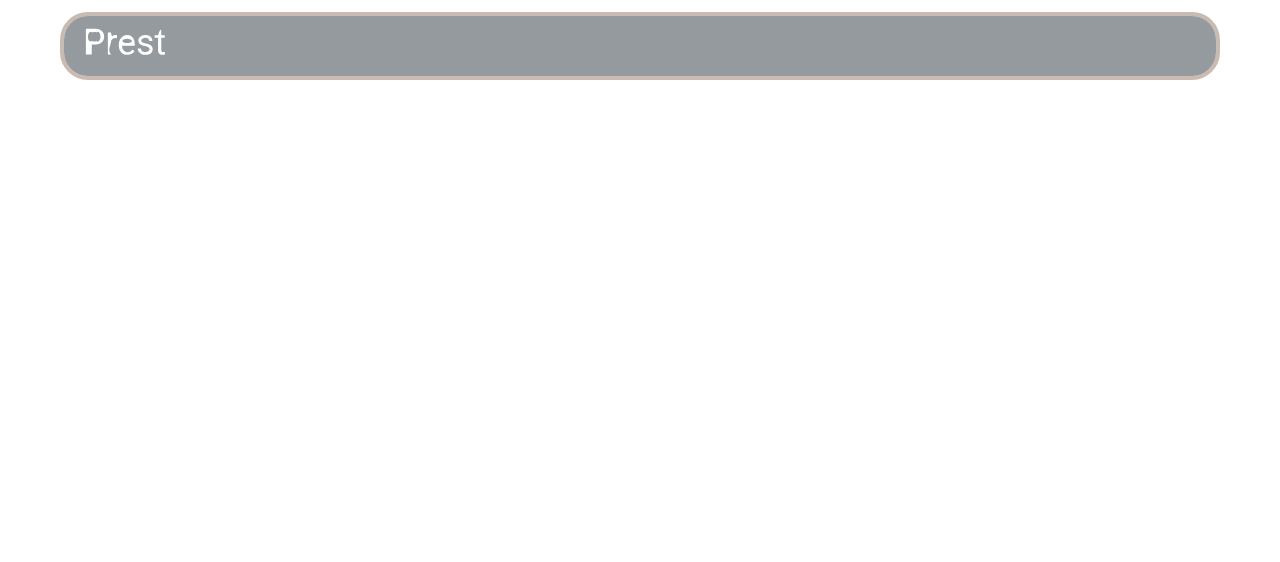
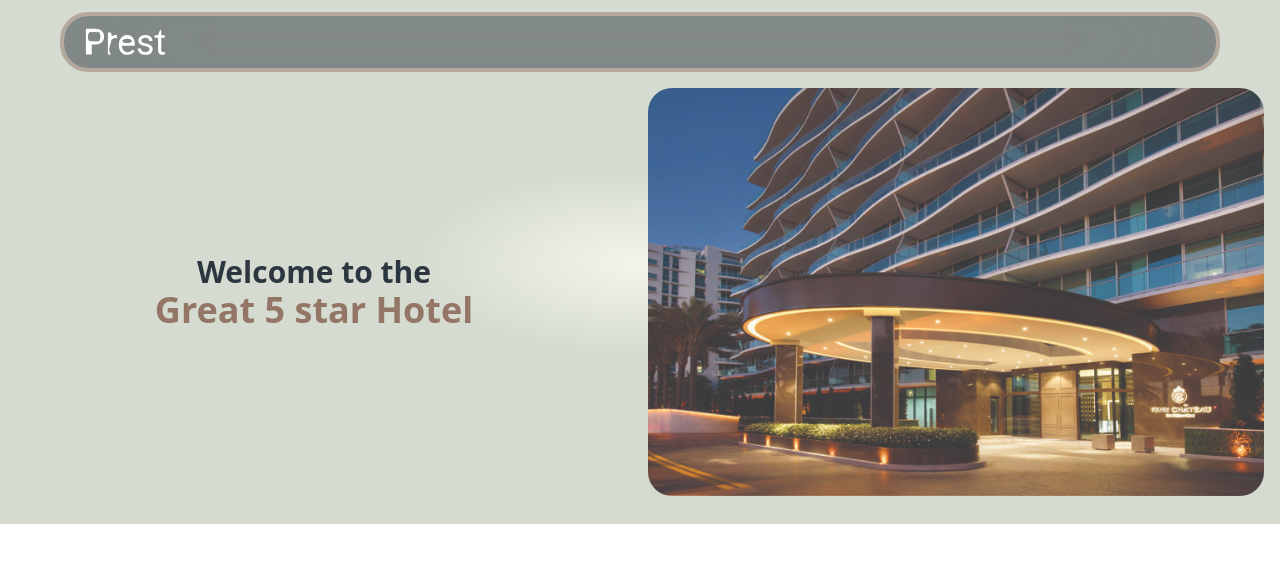
Before and after one commit to itsmefminsaf/Prest, a Next.js app: page / in a window 1280 px wide. Shown: the top 562 px of the page. Built offline with nearby package versions, Linux system fonts and the light colour scheme.

Commit message:
feat:hero section

```diff
--- a/src/app/layout.tsx
+++ b/src/app/layout.tsx
@@ -13,7 +13,9 @@ export default function RootLayout({
 }>) {
   return (
     <html lang="en">
-      <body className={`to-bg from-bg-secondary bg-radial antialiased`}>
+      <body
+        className={`to-bg from-bg-secondary bg-radial to-25% bg-no-repeat antialiased`}
+      >
         {children}
       </body>
     </html>
--- a/src/app/page.tsx
+++ b/src/app/page.tsx
@@ -4,6 +4,13 @@ export default function Home() {
   return (
     <main>
       <Header />
+      <section className="relative flex h-screen flex-col items-center gap-5 px-2 pt-20 pb-5 sm:h-auto sm:flex-row-reverse sm:justify-between">
+        <img src="/assets/front.jpg" className="rounded-4xl p-2 sm:w-1/2" />
+        <h1 className="text-fg-secondary text-center text-3xl font-extrabold sm:w-1/2">
+          Welcome to the <br />
+          <span className="text-fg text-4xl">Great 5 star Hotel</span>
+        </h1>
+      </section>
     </main>
   );
 }
--- a/src/components/Header.tsx
+++ b/src/components/Header.tsx
@@ -6,7 +6,7 @@ import { useState } from "react";
 const Header = () => {
   const [isNavOpen, setIsNavOpen] = useState(false);
   return (
-    <header className="bg-fg-secondary/50 outline-fg/50 absolute top-4 left-[5%] grid w-[90%] grid-cols-2 flex-wrap rounded-3xl p-3 px-5 outline-4 backdrop-blur-3xl sm:grid-cols-[auto_auto]">
+    <header className="bg-fg-secondary/50 outline-fg/50 absolute top-4 left-[5%] z-50 grid w-[90%] grid-cols-2 flex-wrap rounded-3xl p-3 px-5 outline-4 backdrop-blur-3xl sm:grid-cols-[auto_auto]">
       <img src="/assets/logo.svg" alt="Prest" className="h-7" />
       <button
         className="bg-fg aspect-square place-self-end rounded-2xl p-2 text-white sm:hidden"
@@ -20,16 +20,16 @@ const Header = () => {
         className={`sm:block ${isNavOpen ? "block" : "hidden"} animate-expand col-span-2 origin-top place-self-center sm:col-span-1 sm:place-self-end`}
       >
         <ul className="flex h-full flex-col items-center justify-center text-xl text-white sm:flex-row sm:gap-3 sm:text-sm">
-          <li className="hover:bg-bg/50 hover:text-fg-secondary rounded-xl p-2 font-bold duration-200 hover:backdrop-blur-2xl">
+          <li className="hover:bg-bg/50 hover:text-fg-secondary rounded-xl px-4 py-1 font-bold duration-200 hover:backdrop-blur-2xl">
             About
           </li>
-          <li className="hover:bg-bg/50 hover:text-fg-secondary rounded-xl p-2 font-bold duration-200 hover:backdrop-blur-2xl">
+          <li className="hover:bg-bg/50 hover:text-fg-secondary rounded-xl px-4 py-1 font-bold duration-200 hover:backdrop-blur-2xl">
             Features
           </li>
-          <li className="hover:bg-bg/50 hover:text-fg-secondary rounded-xl p-2 font-bold duration-200 hover:backdrop-blur-2xl">
+          <li className="hover:bg-bg/50 hover:text-fg-secondary rounded-xl px-4 py-1 font-bold duration-200 hover:backdrop-blur-2xl">
             Check Availability
           </li>
-          <li className="hover:bg-bg/50 hover:text-fg-secondary rounded-xl p-2 font-bold duration-200 hover:backdrop-blur-2xl">
+          <li className="hover:bg-bg/50 hover:text-fg-secondary rounded-xl px-4 py-1 font-bold duration-200 hover:backdrop-blur-2xl">
             Contact Us
           </li>
         </ul>
```
